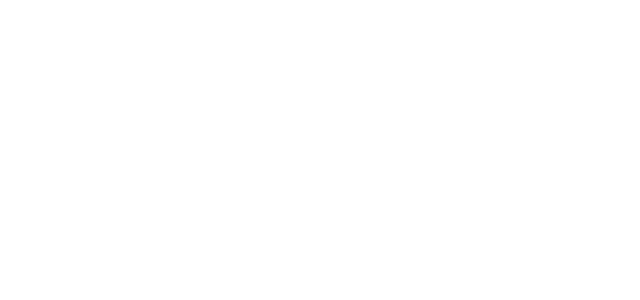
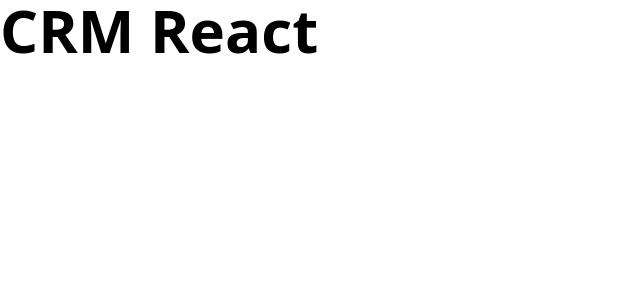
Before and after one commit to v-crz/crm-react, a React (Vite) app: page / in a window 1280 px wide. Shown: the top 300 px of the page, without its empty margins (0-640 px from the left). Built offline with nearby package versions, Linux system fonts and the light colour scheme.

Commit message:
Añadiendo Tailwind CSS

```diff
--- a/package.json
+++ b/package.json
@@ -9,8 +9,11 @@
     "preview": "vite preview"
   },
   "dependencies": {
+    "autoprefixer": "^10.4.8",
+    "postcss": "^8.4.16",
     "react": "^18.2.0",
-    "react-dom": "^18.2.0"
+    "react-dom": "^18.2.0",
+    "tailwindcss": "^3.1.8"
   },
   "devDependencies": {
     "@types/react": "^18.0.17",
--- /dev/null
+++ b/postcss.config.cjs
@@ -0,0 +1,6 @@
+module.exports = {
+  plugins: {
+    tailwindcss: {},
+    autoprefixer: {},
+  },
+}
--- a/src/App.jsx
+++ b/src/App.jsx
@@ -3,7 +3,7 @@
 function App() {
 
   return (
-    <h1></h1>
+    <h1 className='text-6xl font-extrabold'>CRM React</h1>
   )
 }
 
--- a/src/index.css
+++ b/src/index.css
@@ -0,0 +1,3 @@
+@tailwind base;
+@tailwind components;
+@tailwind utilities;
--- /dev/null
+++ b/tailwind.config.cjs
@@ -0,0 +1,11 @@
+/** @type {import('tailwindcss').Config} */
+module.exports = {
+  content: [
+    "./index.html",
+    "./src/**/*.jsx"
+  ],
+  theme: {
+    extend: {},
+  },
+  plugins: [],
+}
```
Also changed, not shown: 1 other file (tests, documents, lock files or other folders).
